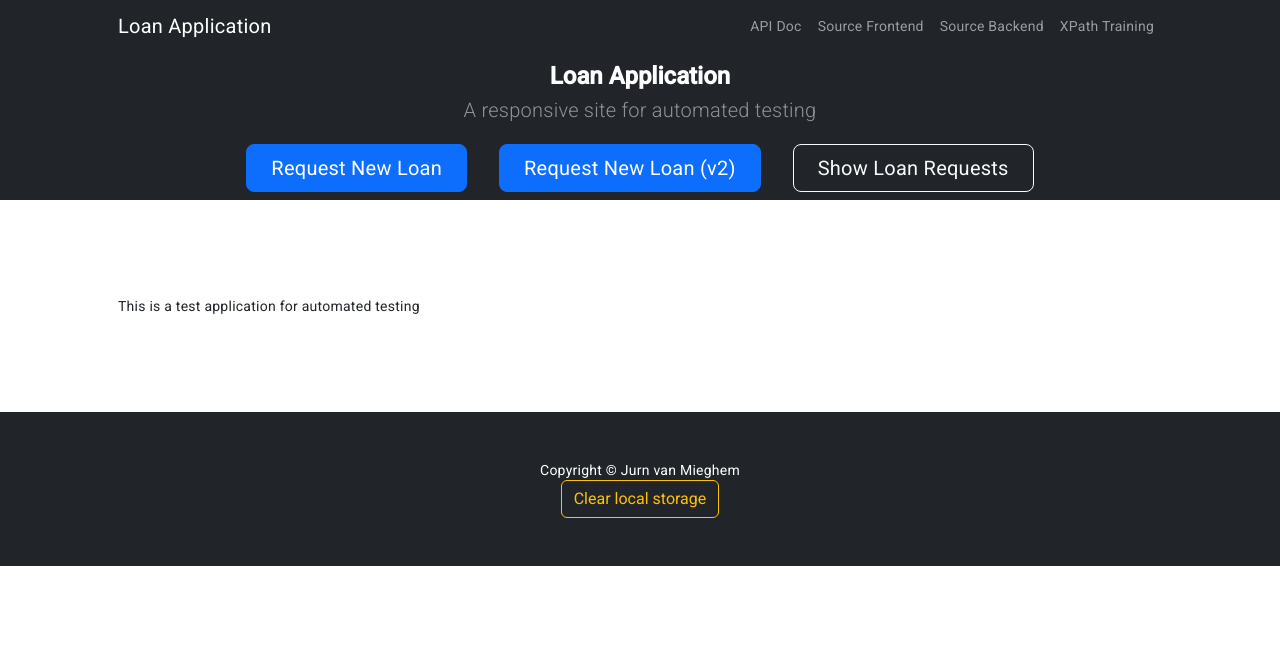
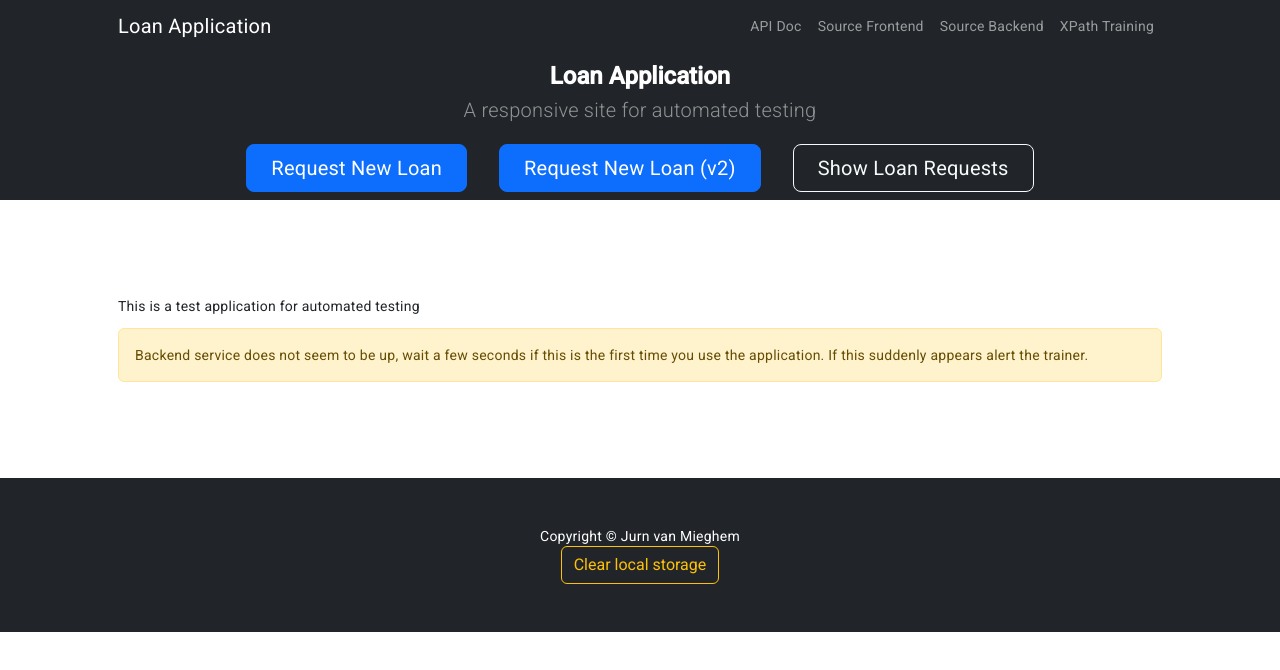
Before and after one commit to jgelon/LoanApplication-FE, an Angular app: page / in a window 1280 px wide. Shown: the top 670 px of the page. Built offline with nearby package versions, Linux system fonts and the light colour scheme; no server answers.

Commit message:
Show backend status on index

```diff
--- a/src/app/components/index/index.component.html
+++ b/src/app/components/index/index.component.html
@@ -1 +1,10 @@
 <p>This is a test application for automated testing</p>
+
+<div class="alert alert-warning" [hidden]="backendIsUp">
+    Backend service does not seem to be up, wait a few seconds if this is the first time you use the application.
+    If this suddenly appears  alert the trainer.
+</div>
+
+<div class="alert alert-success" [hidden]="!backendIsUp">
+    Backend service is up and should be running properly. If not alert the trainer.
+</div>
--- a/src/app/components/index/index.component.ts
+++ b/src/app/components/index/index.component.ts
@@ -1,10 +1,24 @@
-import { Component } from '@angular/core';
+import { Component, OnInit } from '@angular/core';
+import { ConfigService } from 'src/app/service/config.service';
 
 @Component({
   selector: 'app-index',
   templateUrl: './index.component.html',
   styleUrls: ['./index.component.css']
 })
-export class IndexComponent {
+export class IndexComponent implements OnInit {
 
+  genders: string[];
+  backendIsUp: boolean;
+
+  constructor(
+    private _configService: ConfigService
+  ) {}
+
+  ngOnInit() {
+    this._configService.genders().subscribe(data => {
+      this.genders = data;
+      this.backendIsUp = true;
+    });
+  }
 }
--- a/src/environments/environment.ts
+++ b/src/environments/environment.ts
@@ -4,8 +4,8 @@
 
 export const environment = {
   production: false,
-  // api: 'https://loanapplication-be.azurewebsites.net',
-  api: 'http://localhost:8080'
+  api: 'https://loanapplication-be.azurewebsites.net',
+  //api: 'http://localhost:8080'
 };
 
 /*
```
